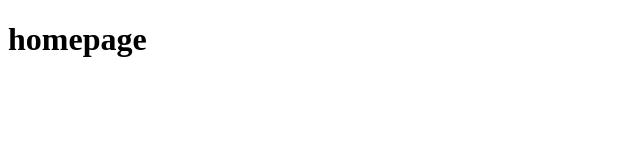
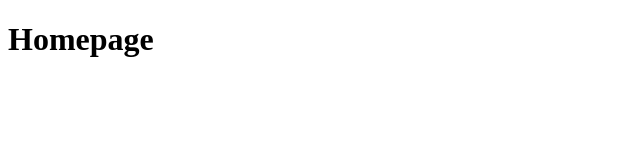
Before and after one commit to gallerytimeless/gallerytimeless.github.io, a plain HTML site: page index.html in a window 1280 px wide. Shown: the full height of the page, 0-640 px from the left. Drawn offline with Linux system fonts and the light colour scheme.

Commit message:
Caps Homepage

```diff
--- a/index.html
+++ b/index.html
@@ -1,9 +1,9 @@
 <!DOCTYPE html>
 <html>
 <head>
-<title> Gallery Timeless | Homepage </title>
+	<title> Gallery Timeless | Homepage </title>
 </head>
 </body>
-<h1>homepage</h1>
+<h1>Homepage</h1>
 </body>
 </html>
```
